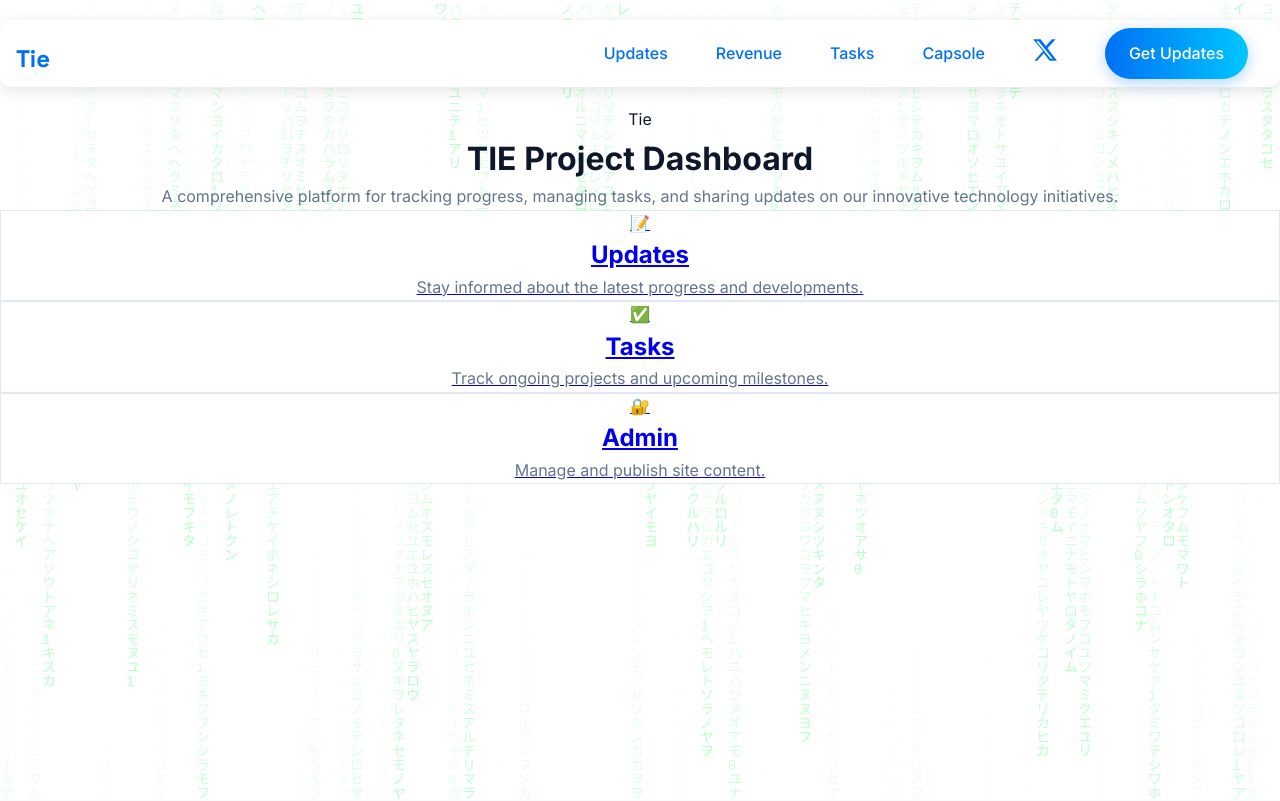
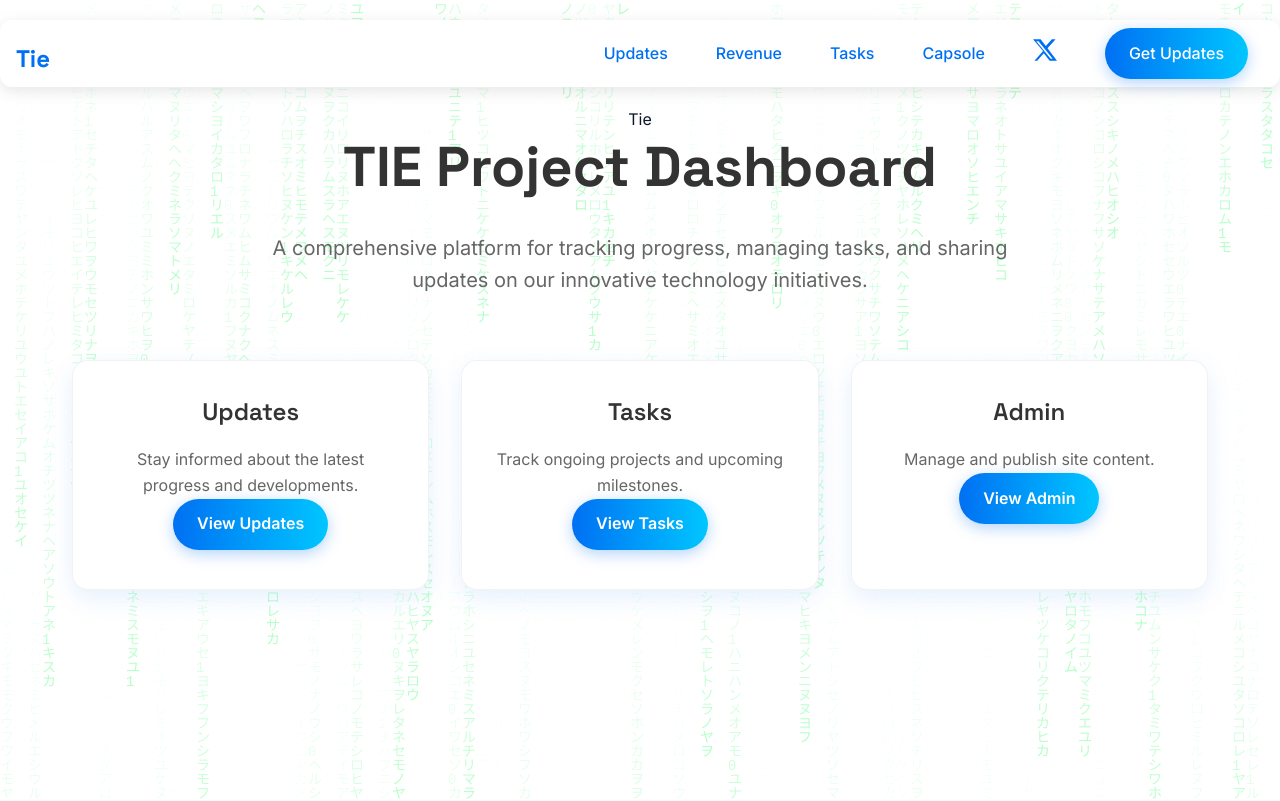
Before and after one commit to TieLove333/tieceo, a Next.js app: page / in a window 1280 px wide. Shown: the top 801 px of the page. Built offline with nearby package versions, Linux system fonts and the light colour scheme.

Commit message:
Improve home page design with proper feature cards and buttons

```diff
--- a/app/page.js
+++ b/app/page.js
@@ -84,20 +84,17 @@ export default function Home() {
     {
       title: 'Updates',
       description: 'Stay informed about the latest progress and developments.',
-      link: '/updates',
-      icon: '📝'
+      link: '/updates'
     },
     {
       title: 'Tasks',
       description: 'Track ongoing projects and upcoming milestones.',
-      link: '/tasks',
-      icon: '✅'
+      link: '/tasks'
     },
     {
       title: 'Admin',
       description: 'Manage and publish site content.',
-      link: '/admin',
-      icon: '🔐'
+      link: '/admin'
     }
   ];
 
@@ -107,28 +104,26 @@ export default function Home() {
       <main className="flex-grow container mx-auto px-4 py-16 relative z-10">
         <div className="text-center mb-16">
           <TieLogo className="mx-auto mb-6 w-32 h-32" />
-          <h1 className="text-5xl font-bold mb-4 text-primary-foreground">
+          <h1 className="hero-title">
             TIE Project Dashboard
           </h1>
-          <p className="text-xl text-muted-foreground max-w-2xl mx-auto">
+          <p className="hero-description">
             A comprehensive platform for tracking progress, managing tasks,
             and sharing updates on our innovative technology initiatives.
           </p>
         </div>
 
-        <div className="grid md:grid-cols-3 gap-8">
+        <div className="feature-cards">
           {sections.map((section) => (
-            <Link
-              key={section.title}
-              href={section.link}
-              className="block transform transition-all duration-300 hover:scale-105 hover:shadow-lg"
-            >
-              <div className="bg-card p-6 rounded-xl shadow-md text-center hover:bg-accent/10 border border-border">
-                <div className="text-6xl mb-4">{section.icon}</div>
-                <h2 className="text-2xl font-semibold mb-2">{section.title}</h2>
-                <p className="text-muted-foreground">{section.description}</p>
+            <div key={section.title} className="feature-card">
+              <h2 className="feature-title">{section.title}</h2>
+              <p className="feature-description">{section.description}</p>
+              <div className="mt-6">
+                <Link href={section.link} className="cta-button">
+                  View {section.title}
+                </Link>
               </div>
-            </Link>
+            </div>
           ))}
         </div>
       </main>
```
